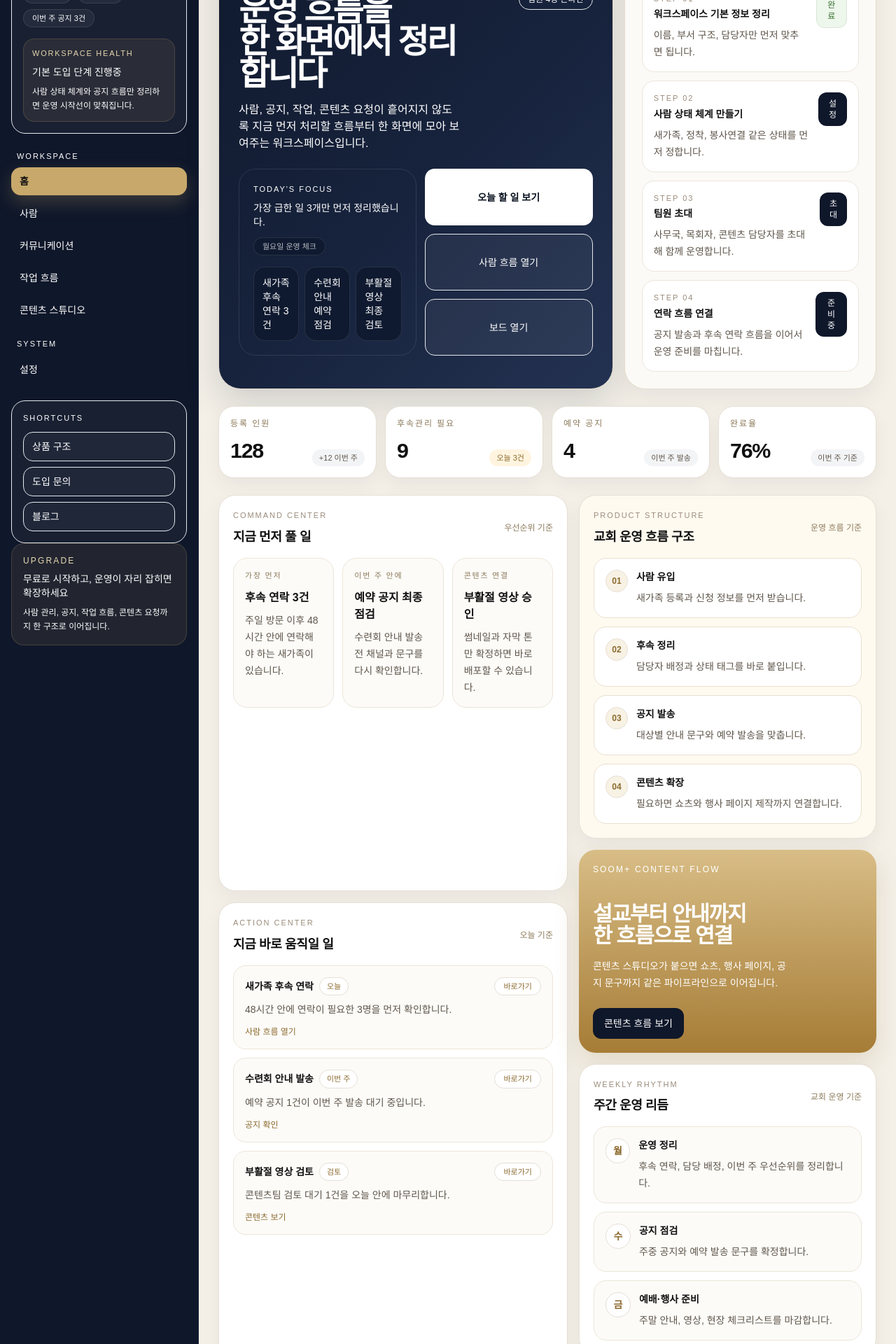
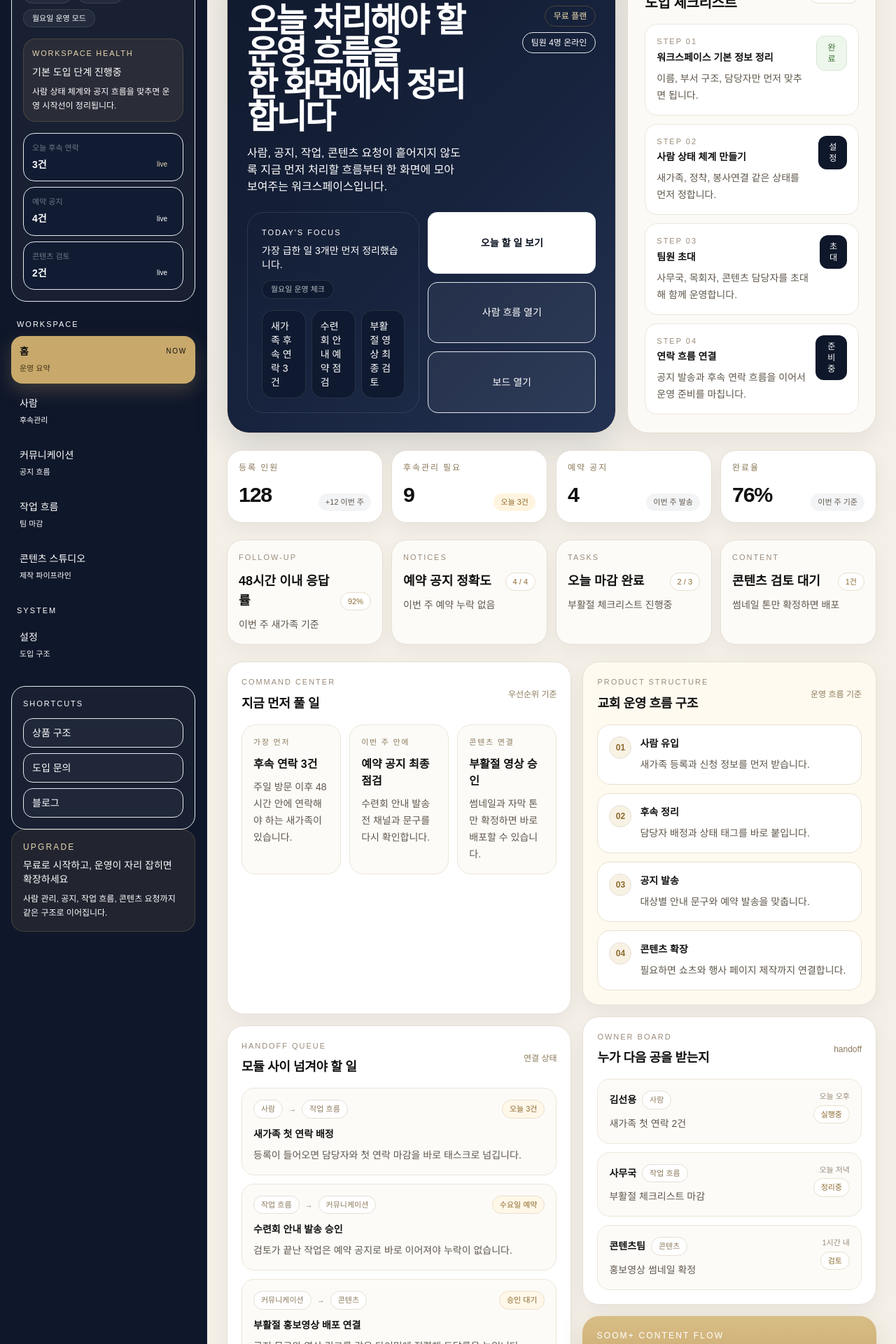
Before and after one commit to kinddragon1224/soom-church, a Next.js app: page /workspace in a window 1280 px wide. Shown: the part 260-2180 px from the top of the page at 70% size. Built offline with nearby package versions, Linux system fonts and the light colour scheme; a web font is replaced by a local one.

Commit message:
feat(workspace): strengthen dashboard shell

```diff
--- a/app/workspace/layout.tsx
+++ b/app/workspace/layout.tsx
@@ -7,16 +7,16 @@ const navSections = [
   {
     title: "workspace",
     items: [
-      { href: "/workspace", label: "홈" },
-      { href: "/workspace/people", label: "사람" },
-      { href: "/workspace/notices", label: "커뮤니케이션" },
-      { href: "/workspace/tasks", label: "작업 흐름" },
-      { href: "/workspace/content", label: "콘텐츠 스튜디오" },
+      { href: "/workspace", label: "홈", hint: "운영 요약" },
+      { href: "/workspace/people", label: "사람", hint: "후속관리" },
+      { href: "/workspace/notices", label: "커뮤니케이션", hint: "공지 흐름" },
+      { href: "/workspace/tasks", label: "작업 흐름", hint: "팀 마감" },
+      { href: "/workspace/content", label: "콘텐츠 스튜디오", hint: "제작 파이프라인" },
     ],
   },
   {
     title: "system",
-    items: [{ href: "/workspace/settings", label: "설정" }],
+    items: [{ href: "/workspace/settings", label: "설정", hint: "도입 구조" }],
   },
 ];
 
@@ -26,12 +26,28 @@ const utilityLinks = [
   { href: "/ai-guides", label: "블로그" },
 ];
 
+const pulseItems = [
+  { label: "오늘 후속 연락", value: "3건", tone: "gold" },
+  { label: "예약 공지", value: "4건", tone: "slate" },
+  { label: "콘텐츠 검토", value: "2건", tone: "slate" },
+];
+
+const activeRoute = {
+  "/workspace": { title: "운영 홈", desc: "지금 처리해야 할 흐름을 한 화면에서 정리합니다." },
+  "/workspace/people": { title: "사람 흐름", desc: "새가족부터 정착과 봉사 연결까지 상태를 관리합니다." },
+  "/workspace/notices": { title: "커뮤니케이션", desc: "대상별 공지와 예약 발송 흐름을 맞춥니다." },
+  "/workspace/tasks": { title: "작업 흐름", desc: "사역팀이 마감까지 놓치지 않도록 보드를 공유합니다." },
+  "/workspace/content": { title: "콘텐츠 스튜디오", desc: "설교·행사 요청을 결과물까지 한 파이프라인으로 연결합니다." },
+  "/workspace/settings": { title: "워크스페이스 설정", desc: "도입 상태와 팀 기본값을 정리합니다." },
+} as const;
+
 export default function WorkspaceLayout({ children }: { children: React.ReactNode }) {
   const pathname = usePathname();
+  const current = activeRoute[pathname as keyof typeof activeRoute] ?? activeRoute["/workspace"];
 
   return (
     <main className="min-h-screen bg-[#F4F0E8] text-[#121212]">
-      <div className="grid min-h-screen lg:grid-cols-[284px_1fr]">
+      <div className="grid min-h-screen lg:grid-cols-[296px_1fr]">
         <aside className="border-b border-[#1b2740] bg-[#0F172A] px-4 py-5 text-white lg:min-h-full lg:border-b-0 lg:border-r">
           <div className="lg:sticky lg:top-0 lg:flex lg:min-h-screen lg:flex-col lg:py-1">
             <div className="flex items-start justify-between gap-3 px-1">
@@ -44,18 +60,35 @@ export default function WorkspaceLayout({ children }: { children: React.ReactNod
               <span className="rounded-full border border-white/10 bg-white/5 px-2.5 py-1 text-[10px] tracking-[0.16em] text-white/50">DEMO</span>
             </div>
 
-            <div className="mt-6 rounded-[20px] border border-white/8 bg-white/[0.04] p-4">
+            <div className="mt-6 rounded-[22px] border border-white/8 bg-white/[0.04] p-4">
               <p className="text-[11px] tracking-[0.18em] text-white/38">CURRENT WORKSPACE</p>
               <p className="mt-2 text-sm font-semibold text-white">대흥교회 청년부</p>
               <div className="mt-3 flex flex-wrap gap-2 text-[11px] text-white/58">
                 <span className="rounded-full border border-white/10 bg-white/5 px-3 py-1">무료 플랜</span>
                 <span className="rounded-full border border-white/10 bg-white/5 px-3 py-1">팀원 4명</span>
-                <span className="rounded-full border border-white/10 bg-white/5 px-3 py-1">이번 주 공지 3건</span>
+                <span className="rounded-full border border-white/10 bg-white/5 px-3 py-1">월요일 운영 모드</span>
               </div>
-              <div className="mt-4 rounded-[16px] border border-[#C8A96B]/20 bg-[#C8A96B]/10 px-3 py-3">
+              <div className="mt-4 rounded-[18px] border border-[#C8A96B]/20 bg-[#C8A96B]/10 px-3 py-3">
                 <p className="text-[11px] tracking-[0.16em] text-[#E7D7B1]">WORKSPACE HEALTH</p>
                 <p className="mt-2 text-sm font-medium text-white">기본 도입 단계 진행중</p>
-                <p className="mt-2 text-xs leading-5 text-white/54">사람 상태 체계와 공지 흐름만 정리하면 운영 시작선이 맞춰집니다.</p>
+                <p className="mt-2 text-xs leading-5 text-white/54">사람 상태 체계와 공지 흐름을 맞추면 운영 시작선이 정리됩니다.</p>
+              </div>
+              <div className="mt-4 grid gap-2">
+                {pulseItems.map((item) => (
+                  <div key={item.label} className="rounded-[16px] border border-white/8 bg-[#111c33] px-3 py-3">
+                    <p className="text-[11px] text-white/40">{item.label}</p>
+                    <div className="mt-1 flex items-center justify-between gap-3">
+                      <p className="text-sm font-semibold text-white">{item.value}</p>
+                      <span
+                        className={`rounded-full px-2.5 py-1 text-[10px] ${
+                          item.tone === "gold" ? "bg-[#C8A96B]/18 text-[#E7D7B1]" : "bg-white/8 text-white/62"
+                        }`}
+                      >
+                        live
+                      </span>
+                    </div>
+                  </div>
+                ))}
               </div>
             </div>
 
@@ -70,9 +103,19 @@ export default function WorkspaceLayout({ children }: { children: React.ReactNod
                         <Link
                           key={item.href}
                           href={item.href}
-                          className={`rounded-[14px] px-3 py-2.5 text-sm transition ${active ? "bg-[#C8A96B] font-semibold text-[#121212] shadow-[0_10px_24px_rgba(200,169,107,0.25)]" : "text-white/72 hover:bg-white/6 hover:text-white"}`}
+                          className={`rounded-[16px] px-3 py-3 text-sm transition ${
+                            active
+                              ? "bg-[#C8A96B] text-[#121212] shadow-[0_10px_24px_rgba(200,169,107,0.25)]"
+                              : "text-white/72 hover:bg-white/6 hover:text-white"
+                          }`}
                         >
-                          {item.label}
+                          <div className="flex items-start justify-between gap-3">
+                            <div>
+                              <p className={`font-medium ${active ? "font-semibold" : ""}`}>{item.label}</p>
+                              <p className={`mt-1 text-[11px] ${active ? "text-[#3f3216]" : "text-white/36"}`}>{item.hint}</p>
+                            </div>
+                            {active ? <span className="text-[10px] uppercase tracking-[0.18em]">now</span> : null}
+                          </div>
                         </Link>
                       );
                     })}
@@ -96,18 +139,20 @@ export default function WorkspaceLayout({ children }: { children: React.ReactNod
               <div className="rounded-[18px] border border-[#C8A96B]/20 bg-[#C8A96B]/10 p-4">
                 <p className="text-xs tracking-[0.18em] text-[#E7D7B1]">UPGRADE</p>
                 <p className="mt-2 text-sm font-medium text-white">무료로 시작하고, 운영이 자리 잡히면 확장하세요</p>
-                <p className="mt-2 text-xs leading-5 text-white/54">사람 관리, 공지, 작업 흐름, 콘텐츠 요청까지 한 구조로 이어집니다.</p>
+                <p className="mt-2 text-xs leading-5 text-white/54">사람 관리, 공지, 작업 흐름, 콘텐츠 요청까지 같은 구조로 이어집니다.</p>
               </div>
             </div>
           </div>
         </aside>
 
         <section className="min-w-0 bg-[#F4F0E8]">
-          <div className="flex flex-col gap-4 border-b border-[#E3D9C9] bg-[#FBF9F4] px-5 py-4 sm:px-7 lg:flex-row lg:items-center lg:justify-between">
+          <div className="border-b border-[#E3D9C9] bg-[#FBF9F4] px-5 py-4 sm:px-7">
+            <div className="flex flex-col gap-4 lg:flex-row lg:items-end lg:justify-between">
               <div className="flex flex-col gap-3">
                 <div>
                   <p className="text-xs tracking-[0.18em] text-[#8C7A5B]">SOOM WORKSPACE</p>
-                <p className="mt-1 text-sm text-[#5F564B]">교회와 사역팀을 위한 운영 대시보드</p>
+                  <h1 className="mt-2 text-[1.9rem] font-semibold tracking-[-0.05em] text-[#121212]">{current.title}</h1>
+                  <p className="mt-2 max-w-2xl text-sm leading-6 text-[#5F564B]">{current.desc}</p>
                 </div>
                 <div className="flex flex-wrap gap-2 text-xs text-[#8C7A5B]">
                   <span className="rounded-full border border-[#E7E0D4] bg-white px-3 py-1">대흥교회 청년부</span>
@@ -127,6 +172,7 @@ export default function WorkspaceLayout({ children }: { children: React.ReactNod
                 </Link>
               </div>
             </div>
+          </div>
 
           <div className="min-w-0 p-5 sm:p-7">{children}</div>
         </section>
--- a/app/workspace/page.tsx
+++ b/app/workspace/page.tsx
@@ -123,6 +123,43 @@ const pipelineSteps = [
   { title: "콘텐츠 확장", desc: "필요하면 쇼츠와 행사 페이지 제작까지 연결합니다." },
 ];
 
+const operatingSignals = [
+  { label: "follow-up", title: "48시간 이내 응답률", value: "92%", note: "이번 주 새가족 기준" },
+  { label: "notices", title: "예약 공지 정확도", value: "4 / 4", note: "이번 주 예약 누락 없음" },
+  { label: "tasks", title: "오늘 마감 완료", value: "2 / 3", note: "부활절 체크리스트 진행중" },
+  { label: "content", title: "콘텐츠 검토 대기", value: "1건", note: "썸네일 톤만 확정하면 배포" },
+];
+
+const handoffQueue = [
+  {
+    from: "사람",
+    to: "작업 흐름",
+    title: "새가족 첫 연락 배정",
+    desc: "등록이 들어오면 담당자와 첫 연락 마감을 바로 태스크로 넘깁니다.",
+    status: "오늘 3건",
+  },
+  {
+    from: "작업 흐름",
+    to: "커뮤니케이션",
+    title: "수련회 안내 발송 승인",
+    desc: "검토가 끝난 작업은 예약 공지로 바로 이어져야 누락이 없습니다.",
+    status: "수요일 예약",
+  },
+  {
+    from: "커뮤니케이션",
+    to: "콘텐츠",
+    title: "부활절 홍보영상 배포 연결",
+    desc: "공지 문구와 영상 링크를 같은 타이밍에 정렬해 도달률을 높입니다.",
+    status: "승인 대기",
+  },
+];
+
+const ownerBoard = [
+  { owner: "김선용", area: "사람", focus: "새가족 첫 연락 2건", eta: "오늘 오후", state: "실행중" },
+  { owner: "사무국", area: "작업 흐름", focus: "부활절 체크리스트 마감", eta: "오늘 저녁", state: "정리중" },
+  { owner: "콘텐츠팀", area: "콘텐츠", focus: "홍보영상 썸네일 확정", eta: "1시간 내", state: "검토" },
+];
+
 export default function WorkspacePage() {
   return (
     <div className="flex flex-col gap-6 text-[#111111]">
@@ -221,6 +258,19 @@ export default function WorkspacePage() {
         ))}
       </section>
 
+      <section className="grid gap-3 xl:grid-cols-4">
+        {operatingSignals.map((item) => (
+          <div key={item.title} className="rounded-[22px] border border-[#e6dfd5] bg-[#fcfbf8] p-4 shadow-[0_10px_26px_rgba(15,23,42,0.04)]">
+            <p className="text-[11px] uppercase tracking-[0.18em] text-[#9a8b7a]">{item.label}</p>
+            <div className="mt-3 flex items-end justify-between gap-3">
+              <p className="text-lg font-semibold text-[#111111]">{item.title}</p>
+              <span className="rounded-full border border-[#eadfcd] bg-white px-2.5 py-1 text-[11px] text-[#8C6A2E]">{item.value}</span>
+            </div>
+            <p className="mt-2 text-sm leading-6 text-[#5f564b]">{item.note}</p>
+          </div>
+        ))}
+      </section>
+
       <section className="grid gap-4 xl:grid-cols-[1.08fr_0.92fr]">
         <div className="grid gap-4">
           <section className="rounded-[24px] border border-[#e6dfd5] bg-white p-5 shadow-[0_10px_28px_rgba(15,23,42,0.05)]">
@@ -238,6 +288,30 @@ export default function WorkspacePage() {
                   <p className="mt-3 text-base font-semibold text-[#111111]">{item.title}</p>
                   <p className="mt-2 text-sm leading-6 text-[#5f564b]">{item.desc}</p>
                 </Link>
+              ))}
+            </div>
+          </section>
+
+          <section className="rounded-[24px] border border-[#e6dfd5] bg-white p-5 shadow-[0_10px_28px_rgba(15,23,42,0.05)]">
+            <div className="flex items-center justify-between gap-3">
+              <div>
+                <p className="text-[11px] tracking-[0.18em] text-[#9a8b7a]">HANDOFF QUEUE</p>
+                <h2 className="mt-2 text-lg font-semibold text-[#111111]">모듈 사이 넘겨야 할 일</h2>
+              </div>
+              <span className="text-xs text-[#8C7A5B]">연결 상태</span>
+            </div>
+            <div className="mt-4 grid gap-3">
+              {handoffQueue.map((item) => (
+                <div key={item.title} className="rounded-[18px] border border-[#ede6d8] bg-[#fcfbf8] p-4">
+                  <div className="flex flex-wrap items-center gap-2 text-[11px] text-[#8C7A5B]">
+                    <span className="rounded-full border border-[#e6dfd5] bg-white px-2.5 py-1">{item.from}</span>
+                    <span>→</span>
+                    <span className="rounded-full border border-[#e6dfd5] bg-white px-2.5 py-1">{item.to}</span>
+                    <span className="ml-auto rounded-full border border-[#eadfcd] bg-[#fff7e8] px-2.5 py-1 text-[#8C6A2E]">{item.status}</span>
+                  </div>
+                  <p className="mt-3 text-sm font-semibold text-[#111111]">{item.title}</p>
+                  <p className="mt-2 text-sm leading-6 text-[#5f564b]">{item.desc}</p>
+                </div>
               ))}
             </div>
           </section>
@@ -349,6 +423,35 @@ export default function WorkspacePage() {
             </div>
           </section>
 
+          <section className="rounded-[24px] border border-[#e6dfd5] bg-white p-5 shadow-[0_10px_28px_rgba(15,23,42,0.05)]">
+            <div className="flex items-center justify-between gap-3">
+              <div>
+                <p className="text-[11px] tracking-[0.18em] text-[#9a8b7a]">OWNER BOARD</p>
+                <h2 className="mt-2 text-lg font-semibold text-[#111111]">누가 다음 공을 받는지</h2>
+              </div>
+              <span className="text-xs text-[#8C7A5B]">handoff</span>
+            </div>
+            <div className="mt-4 grid gap-3">
+              {ownerBoard.map((item) => (
+                <div key={item.owner + item.focus} className="rounded-[18px] border border-[#ede6d8] bg-[#fcfbf8] p-4">
+                  <div className="flex items-start justify-between gap-3">
+                    <div>
+                      <div className="flex flex-wrap items-center gap-2">
+                        <p className="text-sm font-semibold text-[#111111]">{item.owner}</p>
+                        <span className="rounded-full border border-[#e6dfd5] bg-white px-2.5 py-1 text-[11px] text-[#8C7A5B]">{item.area}</span>
+                      </div>
+                      <p className="mt-2 text-sm leading-6 text-[#5f564b]">{item.focus}</p>
+                    </div>
+                    <div className="text-right">
+                      <p className="text-[11px] text-[#9a8b7a]">{item.eta}</p>
+                      <p className="mt-1 rounded-full border border-[#eadfcd] bg-white px-2.5 py-1 text-[11px] text-[#8C6A2E]">{item.state}</p>
+                    </div>
+                  </div>
+                </div>
+              ))}
+            </div>
+          </section>
+
           <section className="overflow-hidden rounded-[24px] bg-[linear-gradient(180deg,#D8BD86_0%,#A67C36_100%)] p-5 text-white shadow-[0_14px_36px_rgba(140,106,46,0.18)]">
             <p className="text-xs tracking-[0.18em] text-white/74">SOOM+ CONTENT FLOW</p>
             <h2 className="mt-10 text-[1.9rem] font-semibold leading-[1.02] tracking-[-0.05em]">
```
Lines whose indentation alone changed are shown as unchanged.
